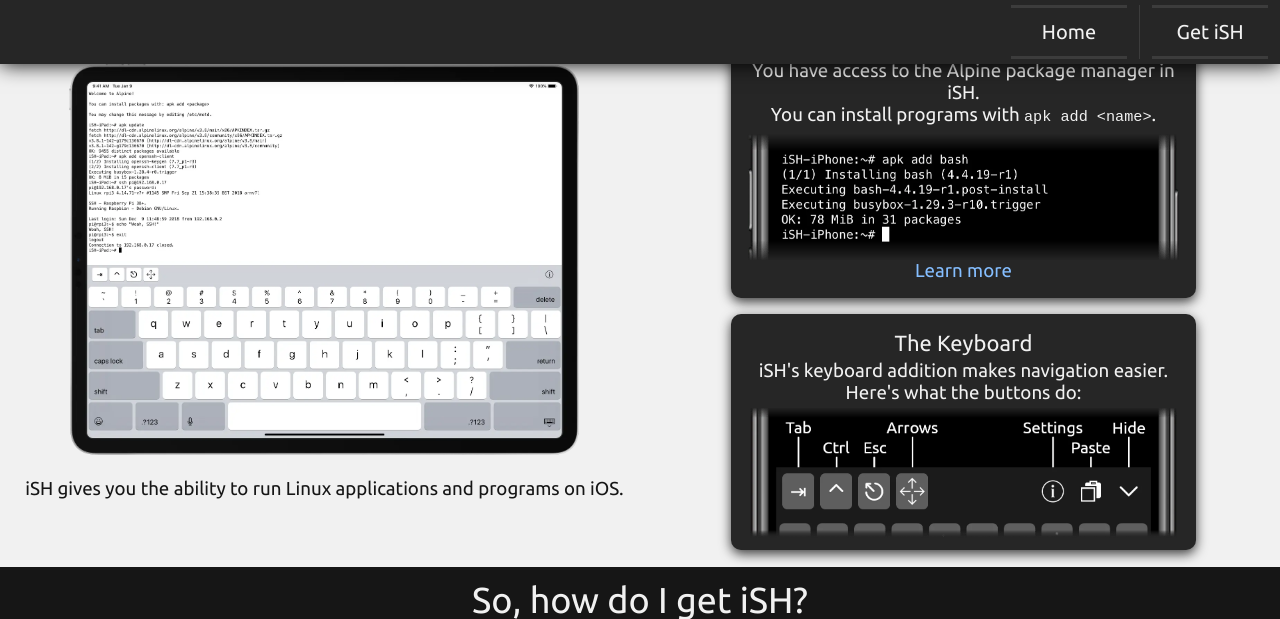
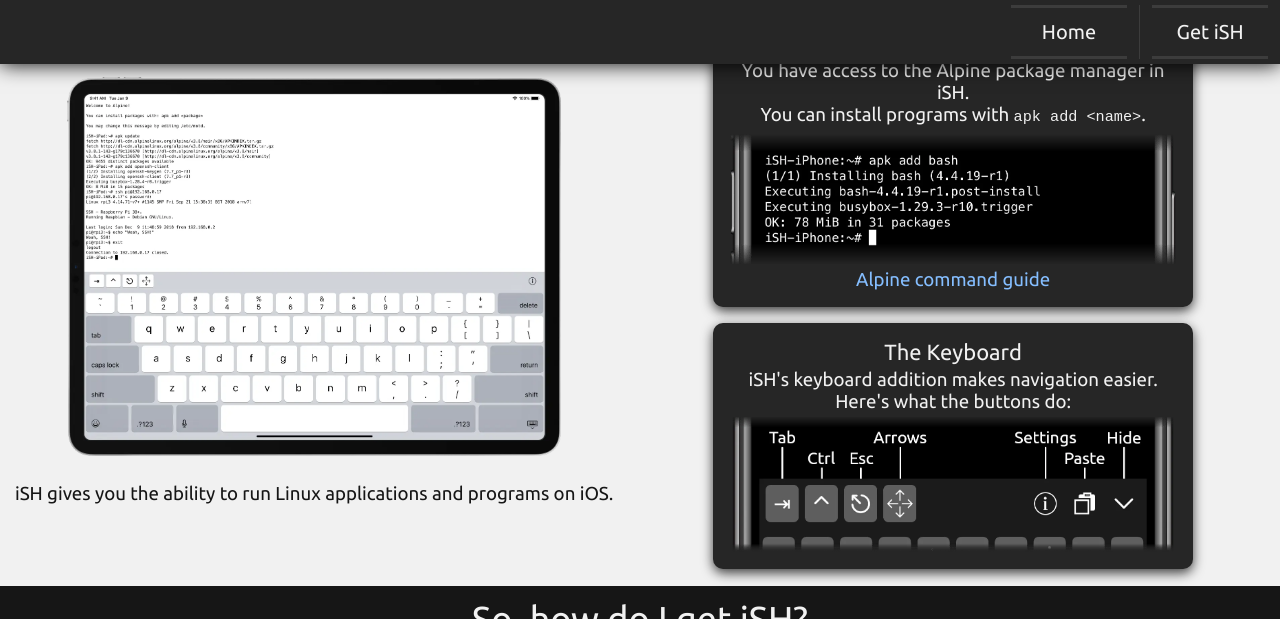
Before and after one commit to ish-app/ish.app, a Jekyll site: the page built from index.html, in a window 1280 px wide and 900 px high, scrolled down 1014 px, cut to the strip 0-619 px from the top of the window. Built offline with Jekyll 4.4.1, drawn with Linux system fonts in a browser that asks for light colours.

Commit message:
Lighthouse: SEO & BP

```diff
--- a/_layouts/default.html
+++ b/_layouts/default.html
@@ -1,3 +1,4 @@
+<!DOCTYPE html>
 <html lang="en">
     <head>
         <title>{{ site.title }}</title>
--- a/index.html
+++ b/index.html
@@ -15,7 +15,7 @@
                     </div>
                 </a>
                 <a href="{{ site.links.github }}" aria-label="iSH on GitHub">{% include github-icon.html %}</a>
-                <a href="{{ site.links.discord }}" target="_blank" aria-label="iSH on Discord">{% include discord-icon.html %}</a>
+                <a href="{{ site.links.discord }}" target="_blank" rel="noopener" aria-label="iSH on Discord">{% include discord-icon.html %}</a>
             </div>
         </div>
         <picture>
@@ -59,7 +59,8 @@
                     <source type="image/png" srcset="assets/iphone-alpine.png">
                     <img class="boxpict" src="assets/iphone-alpine.png" alt="apk installing Bash on an iPhone">
                 </picture>
-                <a href="https://wiki.alpinelinux.org/wiki/Alpine_Linux_package_management">Learn more</a></p>
+                <a href="https://wiki.alpinelinux.org/wiki/Alpine_Linux_package_management">Alpine command guide</a></p>
+                <!-- link package list instead? -->
             </div>
             <div class="infobox">
                 <p class="meds">The Keyboard</p>
```
Also changed, not shown: other parts of _layouts/default.html (+2 -2 lines).
